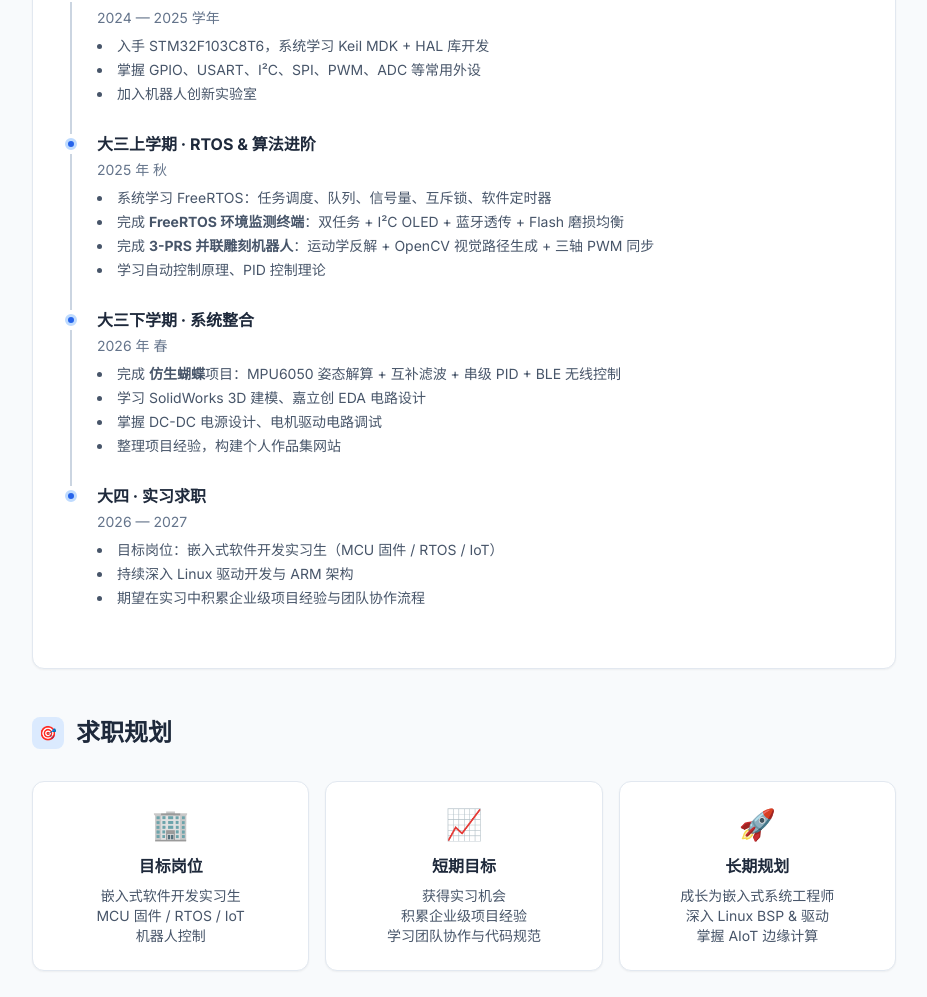
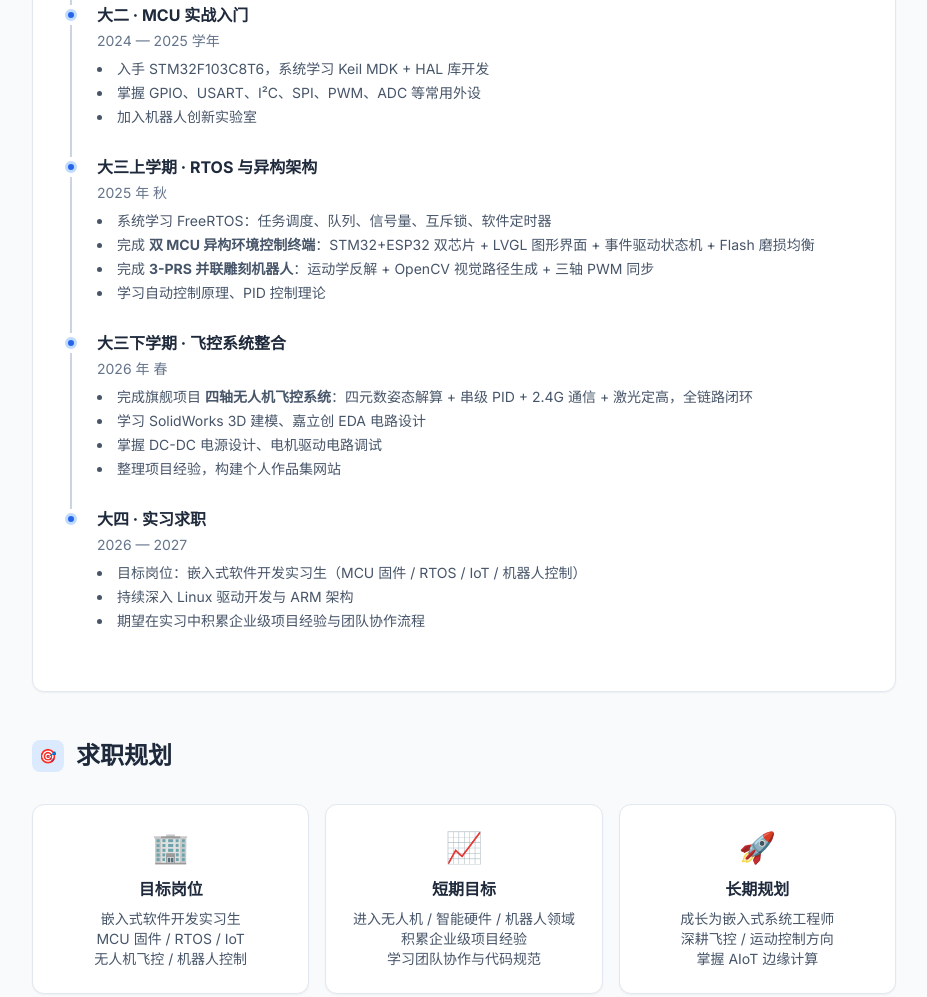
Before and after one commit to ming456hh/portfolio, a plain HTML site: page about.html in a window 1280 px wide. Shown: the part 1232-2229 px from the top of the page, without its empty margins (176-1103 px from the left). Drawn offline with nearby package versions, Linux system fonts and the light colour scheme.

Commit message:
feat: 优化关于我页面（更新项目时间线、技能描述、求职规划）

```diff
--- a/about.html
+++ b/about.html
@@ -57,7 +57,7 @@
           <p class="text-accent font-medium text-sm mb-1">嵌入式开发实习生 / 本科在读</p>
           <p class="text-slate-500 text-xs mb-3">东北林业大学（211）· 机器人工程专业 · 2023.09-2027.06</p>
           <p class="text-slate-600 text-sm leading-relaxed">
-            211 高校机器人工程专业背景，拥有扎实的嵌入式理论与项目实战功底。精通 STM32 外设开发、FreeRTOS 多任务开发及 C 语言编程，熟练运用 PID 控制、运动学反解、OpenCV 视觉处理等技术。具备完整的项目开发与软硬件联调经验，擅长排查驱动、通信、多任务冲突等问题。学习能力强，做事严谨负责，渴望在嵌入式岗位持续深耕。
+            211 高校机器人工程专业背景，拥有扎实的嵌入式理论与项目实战功底。精通 STM32 外设开发、FreeRTOS 多任务开发及 C 语言编程，具备 STM32+ESP32 双 MCU 异构与 LVGL 图形界面开发经验，熟练运用四元数姿态解算、串级 PID、运动学反解、OpenCV 视觉处理等技术。独立完成无人机飞控、双 MCU 控制终端等多个完整项目，具备软硬件联调与问题排查能力，擅长定位驱动、通信、多任务冲突等问题。学习能力强，做事严谨负责，渴望在嵌入式岗位持续深耕。
           </p>
           <div class="mt-4 flex flex-wrap gap-2 justify-center sm:justify-start">
             <span class="skill-tag text-xs">📧 18244439951@163.com</span>
@@ -117,20 +117,20 @@
           </ul>
         </div>
         <div class="timeline-item fade-in">
-          <h3 class="font-bold text-slate-800">大三上学期 · RTOS & 算法进阶</h3>
+          <h3 class="font-bold text-slate-800">大三上学期 · RTOS 与异构架构</h3>
           <p class="text-sm text-slate-500 mt-1">2025 年 秋</p>
           <ul class="mt-2 text-slate-600 text-sm space-y-1 list-disc list-inside">
             <li>系统学习 FreeRTOS：任务调度、队列、信号量、互斥锁、软件定时器</li>
-            <li>完成 <strong>FreeRTOS 环境监测终端</strong>：双任务 + I²C OLED + 蓝牙透传 + Flash 磨损均衡</li>
+            <li>完成 <strong>双 MCU 异构环境控制终端</strong>：STM32+ESP32 双芯片 + LVGL 图形界面 + 事件驱动状态机 + Flash 磨损均衡</li>
             <li>完成 <strong>3-PRS 并联雕刻机器人</strong>：运动学反解 + OpenCV 视觉路径生成 + 三轴 PWM 同步</li>
             <li>学习自动控制原理、PID 控制理论</li>
           </ul>
         </div>
         <div class="timeline-item fade-in">
-          <h3 class="font-bold text-slate-800">大三下学期 · 系统整合</h3>
+          <h3 class="font-bold text-slate-800">大三下学期 · 飞控系统整合</h3>
           <p class="text-sm text-slate-500 mt-1">2026 年 春</p>
           <ul class="mt-2 text-slate-600 text-sm space-y-1 list-disc list-inside">
-            <li>完成 <strong>仿生蝴蝶</strong>项目：MPU6050 姿态解算 + 互补滤波 + 串级 PID + BLE 无线控制</li>
+            <li>完成旗舰项目 <strong>四轴无人机飞控系统</strong>：四元数姿态解算 + 串级 PID + 2.4G 通信 + 激光定高，全链路闭环</li>
             <li>学习 SolidWorks 3D 建模、嘉立创 EDA 电路设计</li>
             <li>掌握 DC-DC 电源设计、电机驱动电路调试</li>
             <li>整理项目经验，构建个人作品集网站</li>
@@ -140,7 +140,7 @@
           <h3 class="font-bold text-slate-800">大四 · 实习求职</h3>
           <p class="text-sm text-slate-500 mt-1">2026 — 2027</p>
           <ul class="mt-2 text-slate-600 text-sm space-y-1 list-disc list-inside">
-            <li>目标岗位：嵌入式软件开发实习生（MCU 固件 / RTOS / IoT）</li>
+            <li>目标岗位：嵌入式软件开发实习生（MCU 固件 / RTOS / IoT / 机器人控制）</li>
             <li>持续深入 Linux 驱动开发与 ARM 架构</li>
             <li>期望在实习中积累企业级项目经验与团队协作流程</li>
           </ul>
@@ -158,17 +158,17 @@
         <div class="bg-white rounded-xl p-6 shadow-sm border border-slate-200 text-center">
           <div class="text-3xl mb-3">🏢</div>
           <h3 class="font-bold text-slate-800 mb-2">目标岗位</h3>
-          <p class="text-sm text-slate-600">嵌入式软件开发实习生<br>MCU 固件 / RTOS / IoT<br>机器人控制</p>
+          <p class="text-sm text-slate-600">嵌入式软件开发实习生<br>MCU 固件 / RTOS / IoT<br>无人机飞控 / 机器人控制</p>
         </div>
         <div class="bg-white rounded-xl p-6 shadow-sm border border-slate-200 text-center">
           <div class="text-3xl mb-3">📈</div>
           <h3 class="font-bold text-slate-800 mb-2">短期目标</h3>
-          <p class="text-sm text-slate-600">获得实习机会<br>积累企业级项目经验<br>学习团队协作与代码规范</p>
+          <p class="text-sm text-slate-600">进入无人机 / 智能硬件 / 机器人领域<br>积累企业级项目经验<br>学习团队协作与代码规范</p>
         </div>
         <div class="bg-white rounded-xl p-6 shadow-sm border border-slate-200 text-center">
           <div class="text-3xl mb-3">🚀</div>
           <h3 class="font-bold text-slate-800 mb-2">长期规划</h3>
-          <p class="text-sm text-slate-600">成长为嵌入式系统工程师<br>深入 Linux BSP & 驱动<br>掌握 AIoT 边缘计算</p>
+          <p class="text-sm text-slate-600">成长为嵌入式系统工程师<br>深耕飞控 / 运动控制方向<br>掌握 AIoT 边缘计算</p>
         </div>
       </div>
     </section>
```
